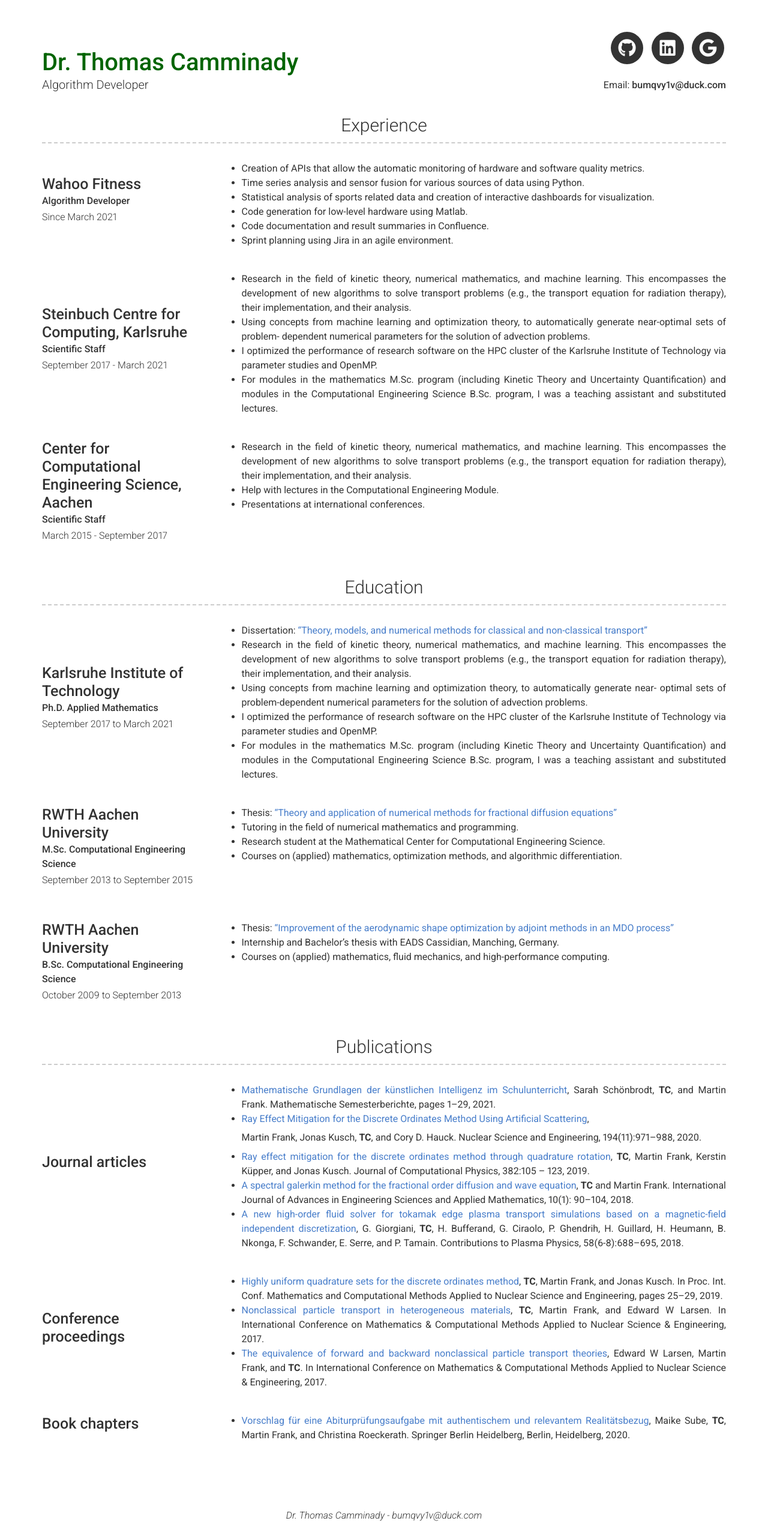
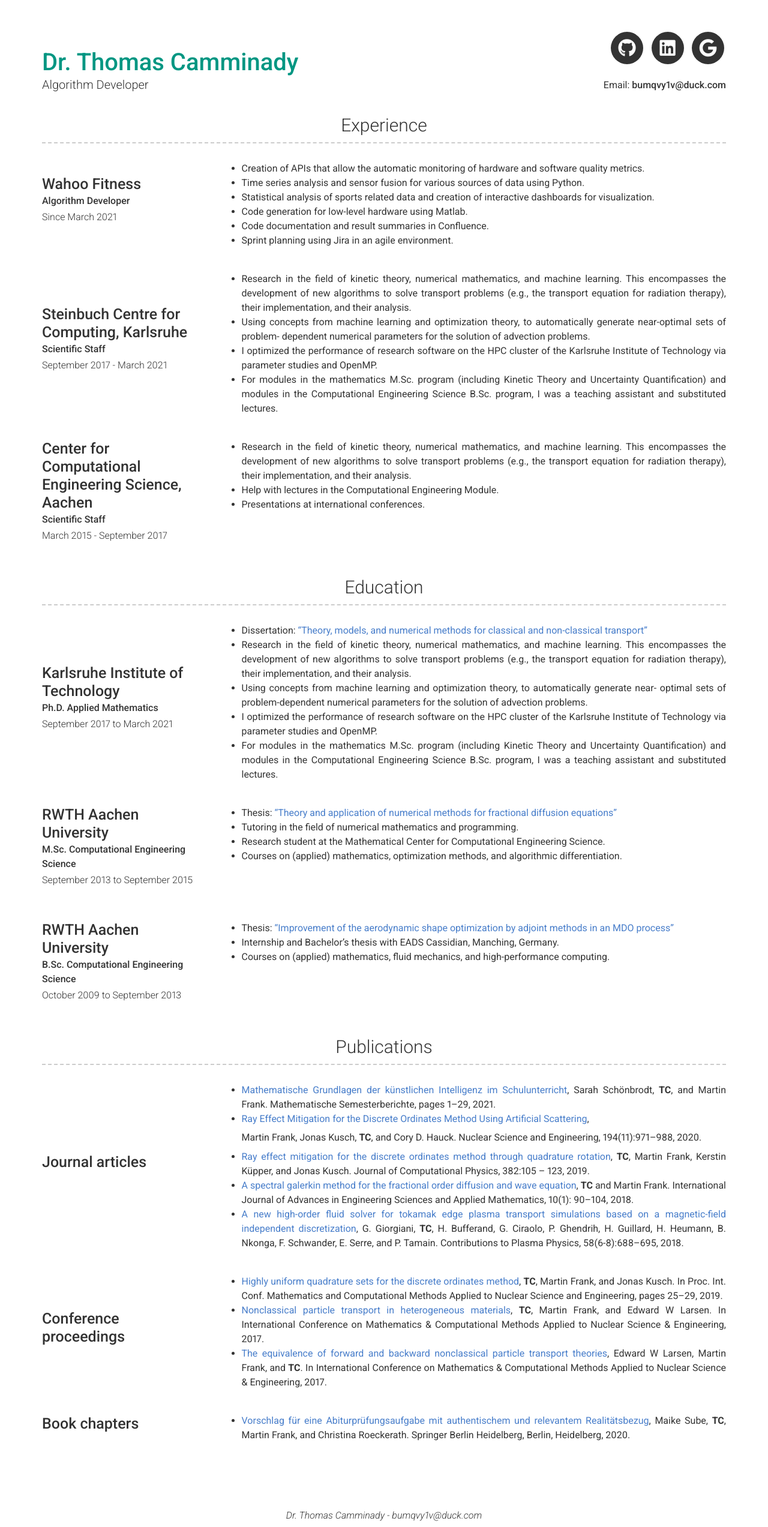
Before and after one commit to thomascamminady/thomascamminady.website, a Jekyll site: the page built from index.md, in a window 1280 px wide. Shown: the whole page at 60% size. Built offline with Jekyll 4.4.1, drawn with Linux system fonts in a browser that asks for light colours; nearby versions of some CDN libraries.

Commit message:
Update pub.

```diff
--- a/_sass/type.scss
+++ b/_sass/type.scss
@@ -22,7 +22,7 @@ h6 {
   margin: 0 0 0.75rem;
 }
 h1{
-  color:darkgreen;
+  color:#009682;
 }
 p {
   margin: 0 0 0.75rem; }
```
